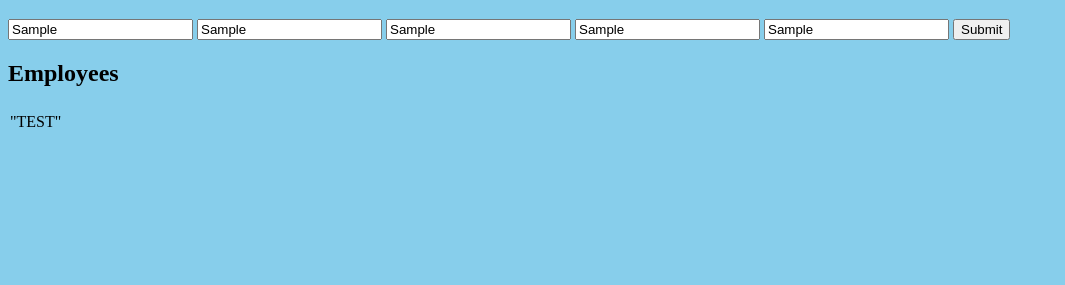
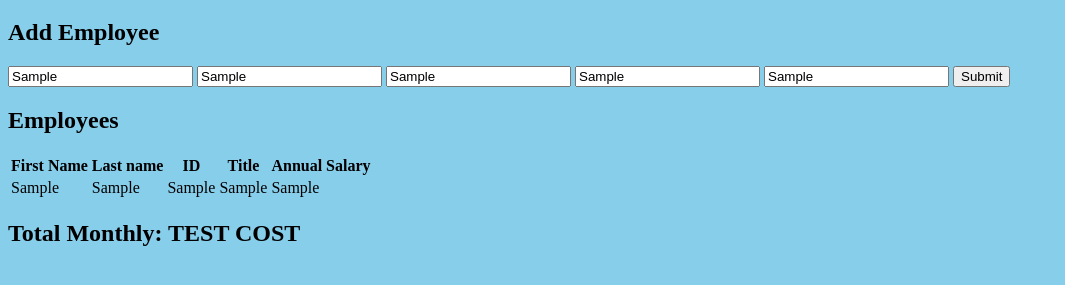
Before and after one commit to astridcpulse/weekend-jquery-salary-calculator, a plain HTML site: page index.html in a window 1280 px wide. Both pictures are taken after typing "Sample", "Sample", "Sample", "Sample", "Sample" into the empty fields and a click on the button "Submit". Shown: the part 61-346 px from the top of the page, without its empty margins (0-1065 px from the left). Drawn offline with Linux system fonts and the light colour scheme.

Commit message:
completed rendering a table with header

```diff
--- a/index.html
+++ b/index.html
@@ -13,7 +13,7 @@
     <header>
         <h1>Salary Calculator</h1>
     </header>
-
+    <h2 id="add-employee">Add Employee</h2>
     <form id="employee-info-form">
 
         <input id="first-name" type="text" placeholder="First Name"/>
@@ -31,11 +31,18 @@
 
     <h2>Employees</h2>
 
-    <table id="employee-table">
+    <table>
         <tr>
-            <td></td>
+            <th>First Name</th>
+            <th>Last name</th>
+            <th>ID</th>
+            <th>Title</th>
+            <th>Annual Salary</th>
         </tr>
+        <tbody id="employee-table">
+        </tbody>
     </table>
+    <h2 id="total-monthly">Total Monthly: TEST COST</h2>
 </body>
 
 </html>
--- a/salary.js
+++ b/salary.js
@@ -27,10 +27,20 @@ function addEmployee(event){
 }
 
 function render(){
-    console.log('emp array', employeeArray);
 
-    $('#employee-table').append(`
-        "TEST"
-    `);
 
+    $('#employee-table').empty();
+
+
+    for( let employee of employeeArray){
+        $('#employee-table').append(`
+            <tr>
+                <td>${employee.firstName}</td>
+                <td>${employee.lastName}</td>
+                <td>${employee.employeeID}</td>
+                <td>${employee.jobTitle}</td>
+                <td>${employee.annualSalary}</td>
+            </tr>
+        `);
+    }
 }
--- a/style.css
+++ b/style.css
@@ -1,3 +1,6 @@
 body {
     background-color: skyblue;
 }
+#emp-table-header{
+    border: 2px;
+}
```
